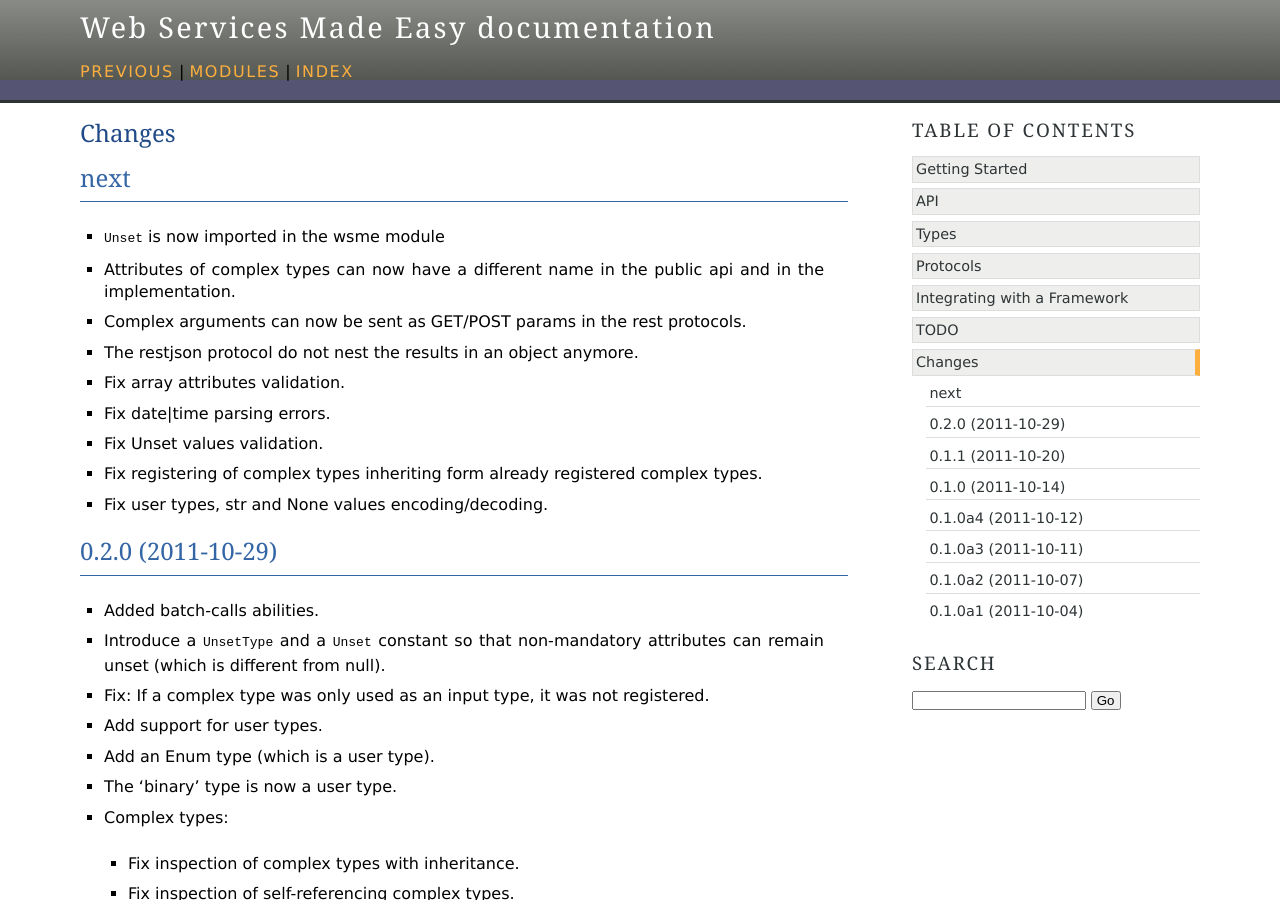
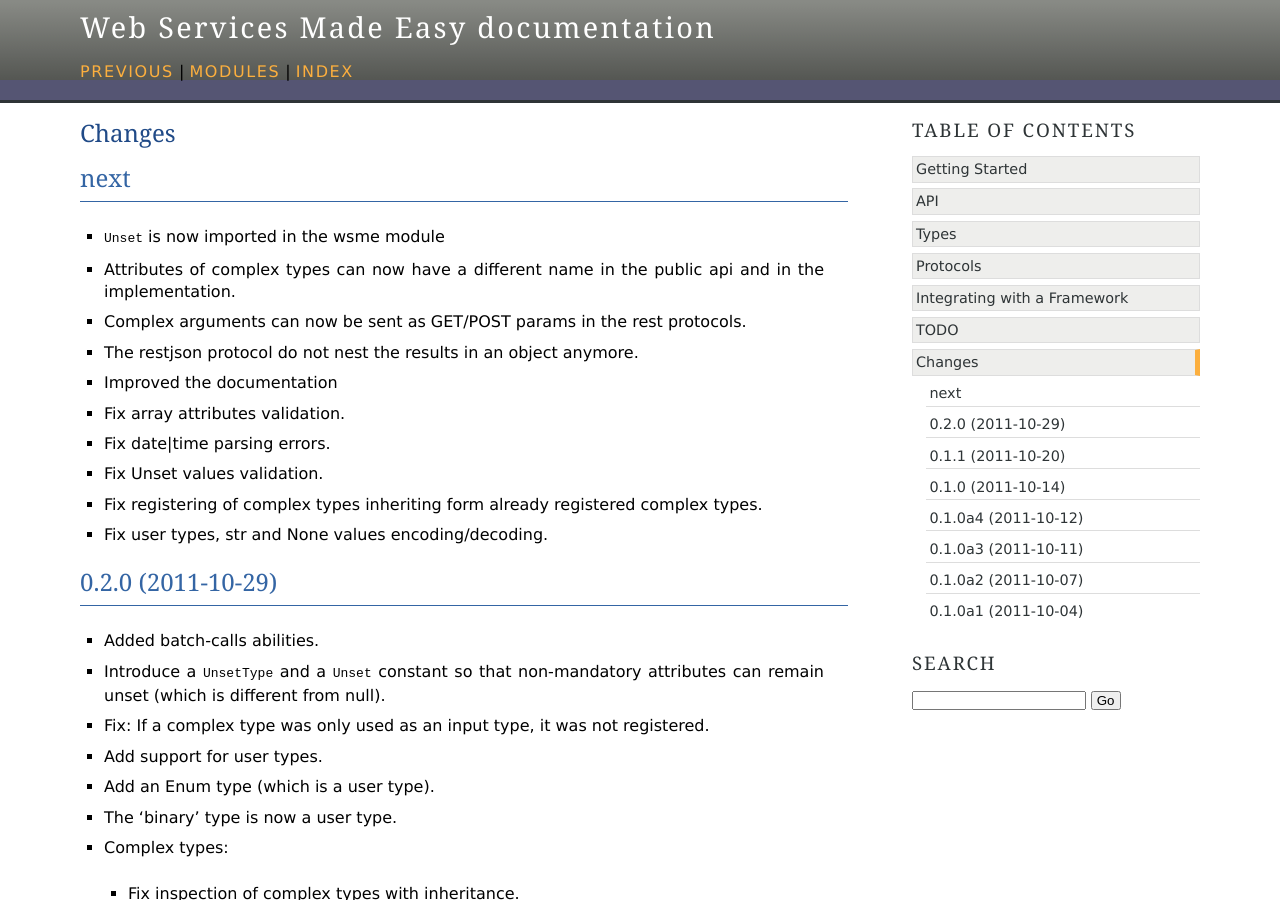
Before and after one commit to openstack-archive/wsme, a Sphinx documentation site: the page built from doc/changes.rst, in a window 1280 px wide and 900 px high. Built offline with Sphinx 7.4.7, drawn with Linux system fonts in a browser that asks for light colours; the version number could not be read and is left out.

Commit message:
Mention the doc in the changes

```diff
--- a/doc/changes.rst
+++ b/doc/changes.rst
@@ -13,6 +13,8 @@ next
     protocols.
 
 *   The restjson protocol do not nest the results in an object anymore.
+
+*   Improved the documentation
 
 *   Fix array attributes validation.
 
```
